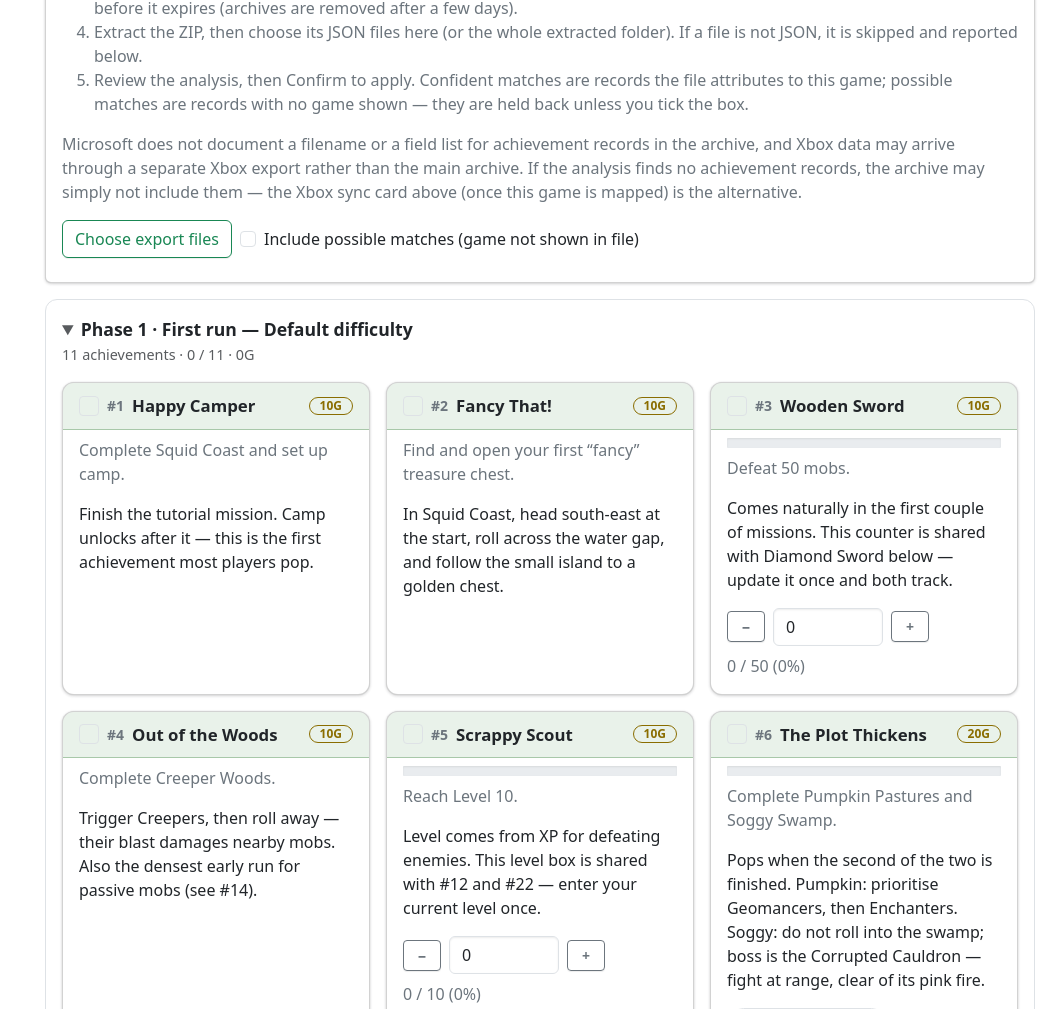
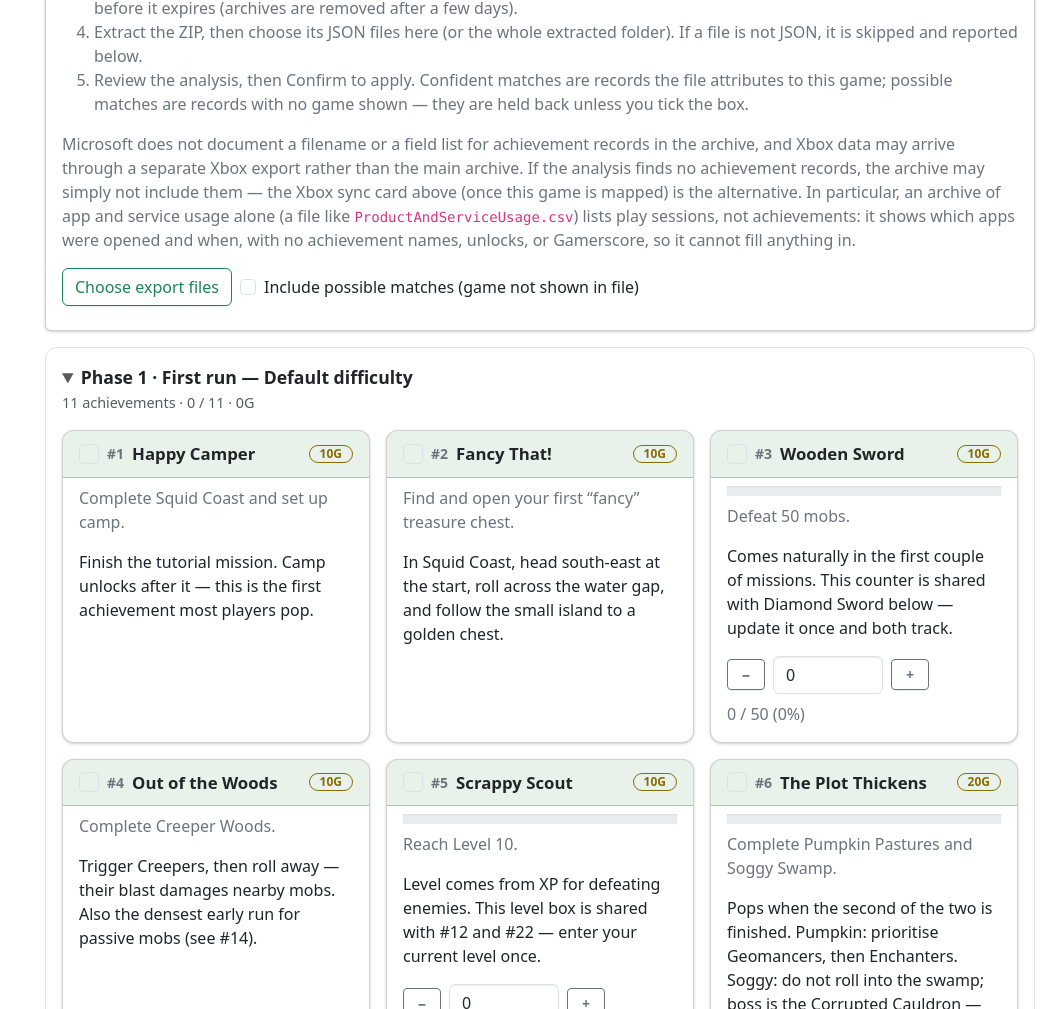
Before and after one commit to enonymous1/achievement-trackers, a plain HTML site: page minecraft-dungeons/index.html in a window 1280 px wide. Shown: the part 860-1869 px from the top of the page, without its empty margins (225-1280 px from the left). Drawn offline with Linux system fonts and the light colour scheme.

Commit message:
Note on the privacy card that usage-only archives hold no achievements
A real Privacy Dashboard archive held only ProductAndServiceUsage
(app/service usage sessions) plus search requests: no achievement
names, unlocks, or Gamerscore anywhere, so the import correctly
found nothing to tick. The card now says so up front, so a
usage-only archive does not look like a broken import.

```diff
--- a/minecraft-dungeons/index.html
+++ b/minecraft-dungeons/index.html
@@ -170,7 +170,7 @@
       <li>Extract the ZIP, then choose its JSON files here (or the whole extracted folder). If a file is not JSON, it is skipped and reported below.</li>
       <li>Review the analysis, then Confirm to apply. Confident matches are records the file attributes to this game; possible matches are records with no game shown — they are held back unless you tick the box.</li>
     </ol>
-    <p class="text-secondary">Microsoft does not document a filename or a field list for achievement records in the archive, and Xbox data may arrive through a separate Xbox export rather than the main archive. If the analysis finds no achievement records, the archive may simply not include them — the Xbox sync card above (once this game is mapped) is the alternative.</p>
+    <p class="text-secondary">Microsoft does not document a filename or a field list for achievement records in the archive, and Xbox data may arrive through a separate Xbox export rather than the main archive. If the analysis finds no achievement records, the archive may simply not include them — the Xbox sync card above (once this game is mapped) is the alternative. In particular, an archive of app and service usage alone (a file like <code>ProductAndServiceUsage.csv</code>) lists play sessions, not achievements: it shows which apps were opened and when, with no achievement names, unlocks, or Gamerscore, so it cannot fill anything in.</p>
     <div class="d-flex flex-wrap gap-2 align-items-center">
       <label class="btn btn-outline-success mb-0" for="privacy-files">Choose export files</label>
       <input type="file" id="privacy-files" accept=".json,.csv,application/json,text/csv" multiple webkitdirectory class="d-none">
```
Also changed, not shown: tools/fragments/privacy_import.html (+1 -1 lines).
